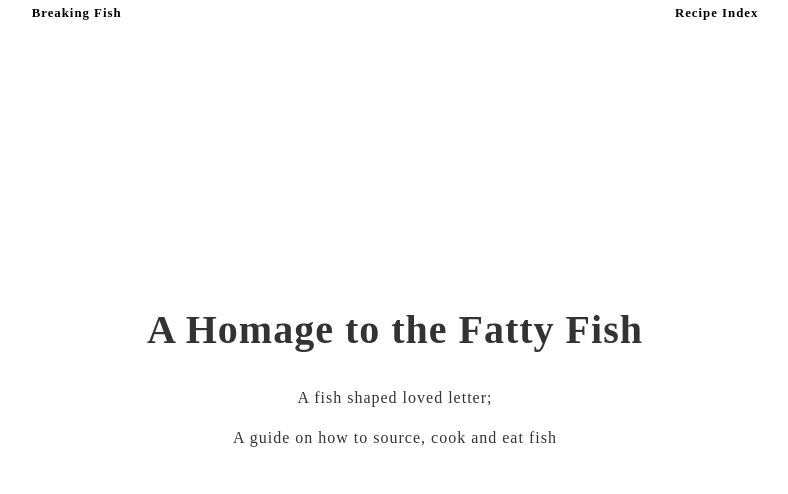
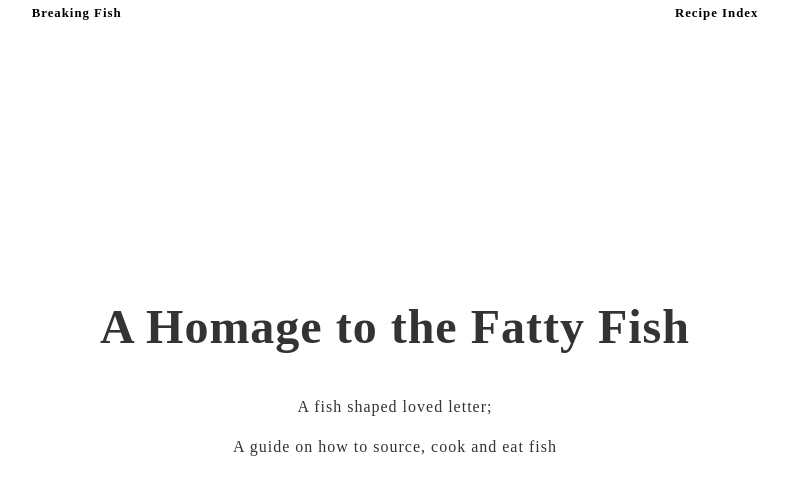
Before and after one commit to leilakhazma1/FattyFish, a React (Vite) app in the folder FattyFish/: page / in a window 1280 px wide. Shown: the top 494 px of the page, without its empty margins (245-1033 px from the left). Built offline with nearby package versions, Linux system fonts and the light colour scheme; a web font is replaced by a local one.

Commit message:
recipe index done

```diff
--- a/FattyFish/src/styles/Home.css
+++ b/FattyFish/src/styles/Home.css
@@ -74,13 +74,13 @@
     font-weight: 700;
   }
 
-  h1 {
+  h2 {
     font-family: 'Sorts Mill Goudy', serif;
     font-size: 2.5rem;
     color: #333;
     margin-top: -50px;
     text-align: center;
-    padding-top: 1rem;
+    padding-top: 2rem;
     font-weight: 700;
   }
 
```
Also changed, not shown: FattyFish/src/components /RecipeList.jsx (+8 -0 lines).
